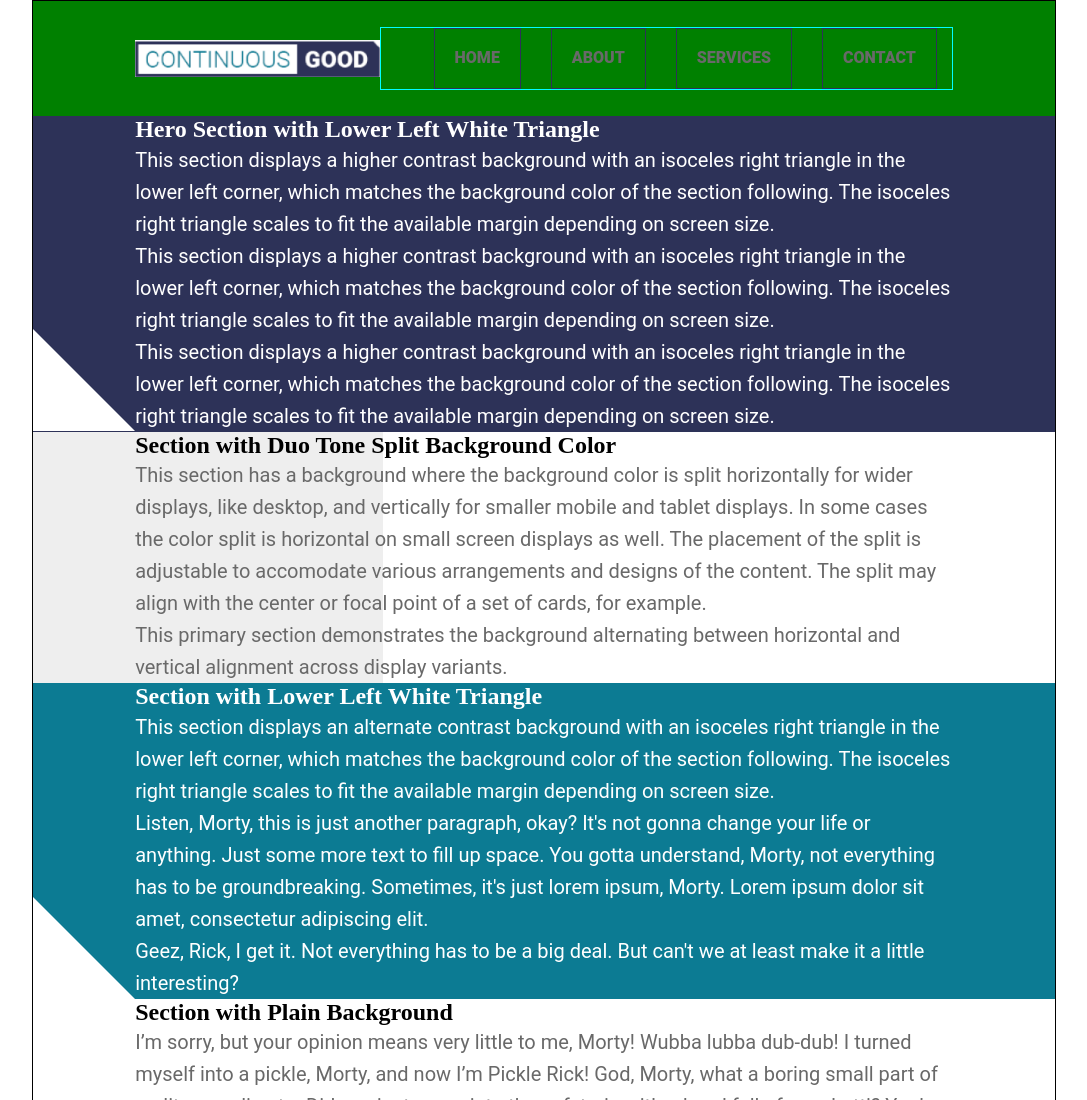
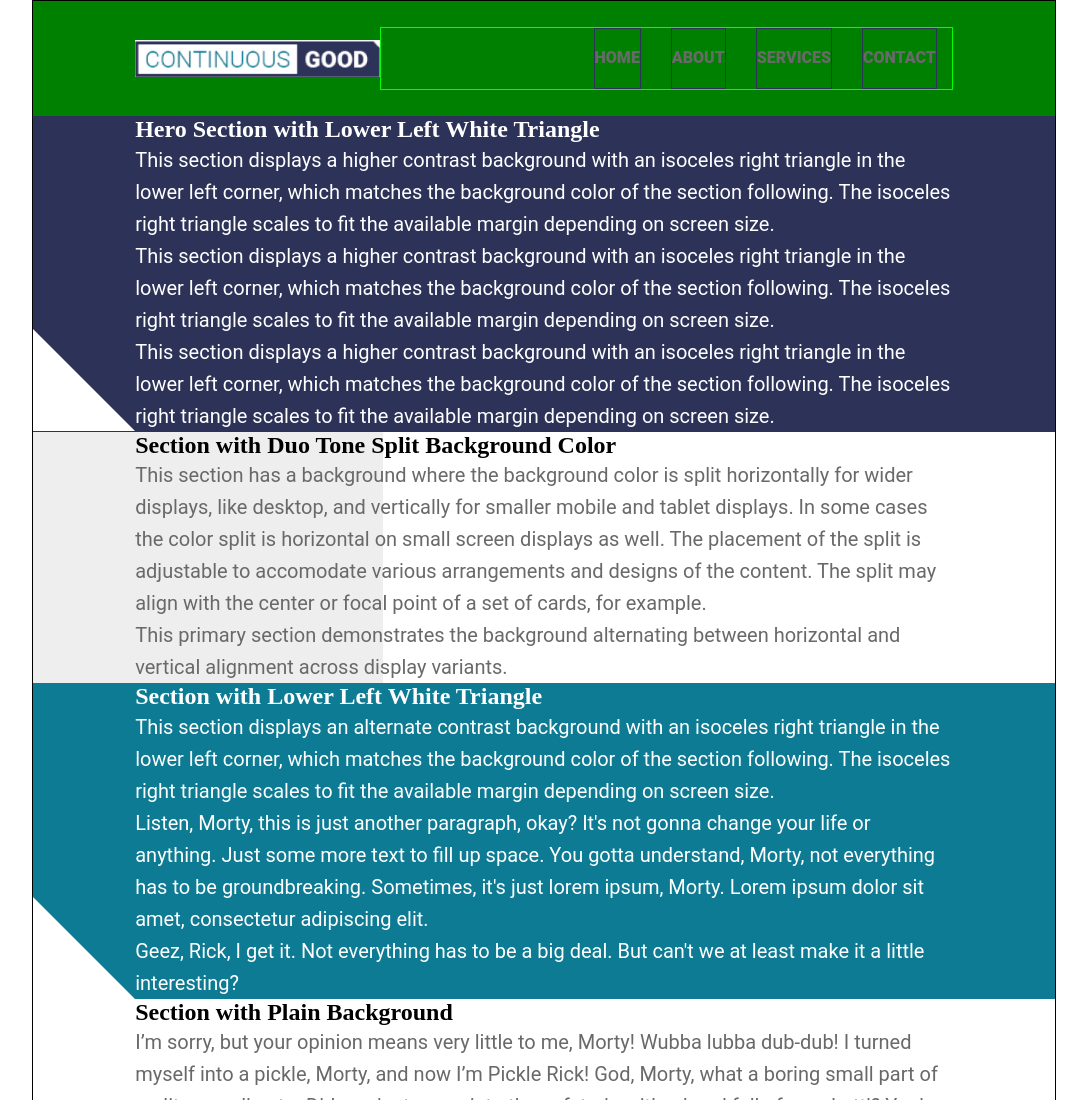
Before and after one commit to aXb0t/Continuous-Good-Style, a plain HTML site: page index.html in a window 1280 px wide. Shown: the top 1100 px of the page, without its empty margins (96-1183 px from the left). Drawn offline with Linux system fonts and the light colour scheme.

Commit message:
Need reorg breakpoints

```diff
--- a/styles.css
+++ b/styles.css
@@ -295,9 +295,10 @@ header h1#logo {
     overflow: hidden;
 }
 
+/* need to split this from mobile break */
 .header .menu li a {
     display: block;
-    padding: 20px 20px;
+    padding: 20px 0;
     text-decoration: none;
     color: black;
     border: 1px solid var(--color-navy);
@@ -429,7 +430,7 @@ header h1#logo {
         list-style: none;
         padding: 0;
         background: transparent;
-        border: 1px solid aqua;
+        border: 1px solid lime;
         position: inherit;
         max-height: 100%;
         clear: both;
@@ -437,9 +438,11 @@ header h1#logo {
 
     header nav ul.menu li {
         margin: 0 15px; /* Space between nav items */
+        padding: 0;
     }
 
-    header nav ul.menu li a {
+    header .menu li a {
+        padding: 0;
         font-size: 1.563rem; /* 25px in relative terms */
         color: white;
         font-weight: bold;
@@ -451,6 +454,7 @@ header h1#logo {
         display: none;
     }
 }
+
 /* footer what? */
 .footer {
     /* background-color: rgba(var(--color-navy), .3); */
```
